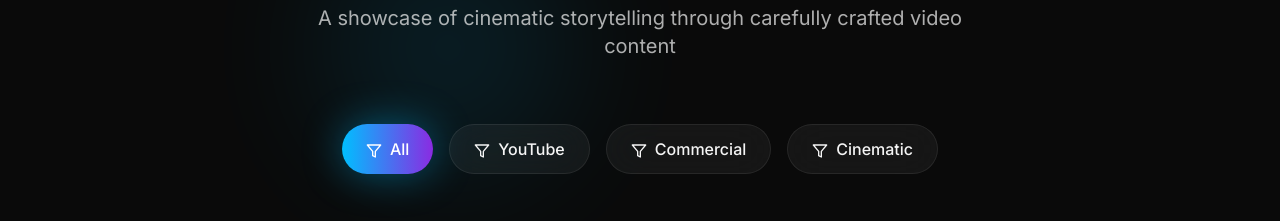
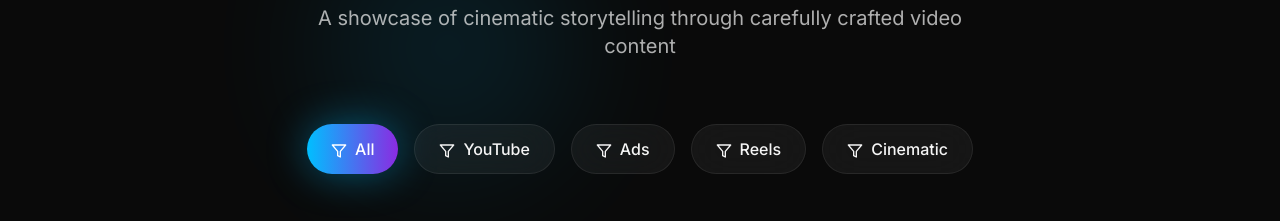
Before and after one commit to arslankhizer/builder, a Next.js app: page / in a window 1280 px wide. Shown: the part 1760-1981 px from the top of the page. Built offline with nearby package versions, Linux system fonts and the light colour scheme; grey boxes are pictures that could not be loaded.

Commit message:
Update portfolio categories
cgen-f7d657c1b9c14917bfb7cf91d362c407

```diff
--- a/app/components/Portfolio.tsx
+++ b/app/components/Portfolio.tsx
@@ -56,7 +56,7 @@ const portfolioItems = [
   },
 ]
 
-const categories = ['All', 'YouTube', 'Commercial', 'Cinematic']
+const categories = ['All', 'YouTube', 'Ads', 'Reels', 'Cinematic']
 
 export function Portfolio() {
   const [selectedCategory, setSelectedCategory] = useState('All')
```
